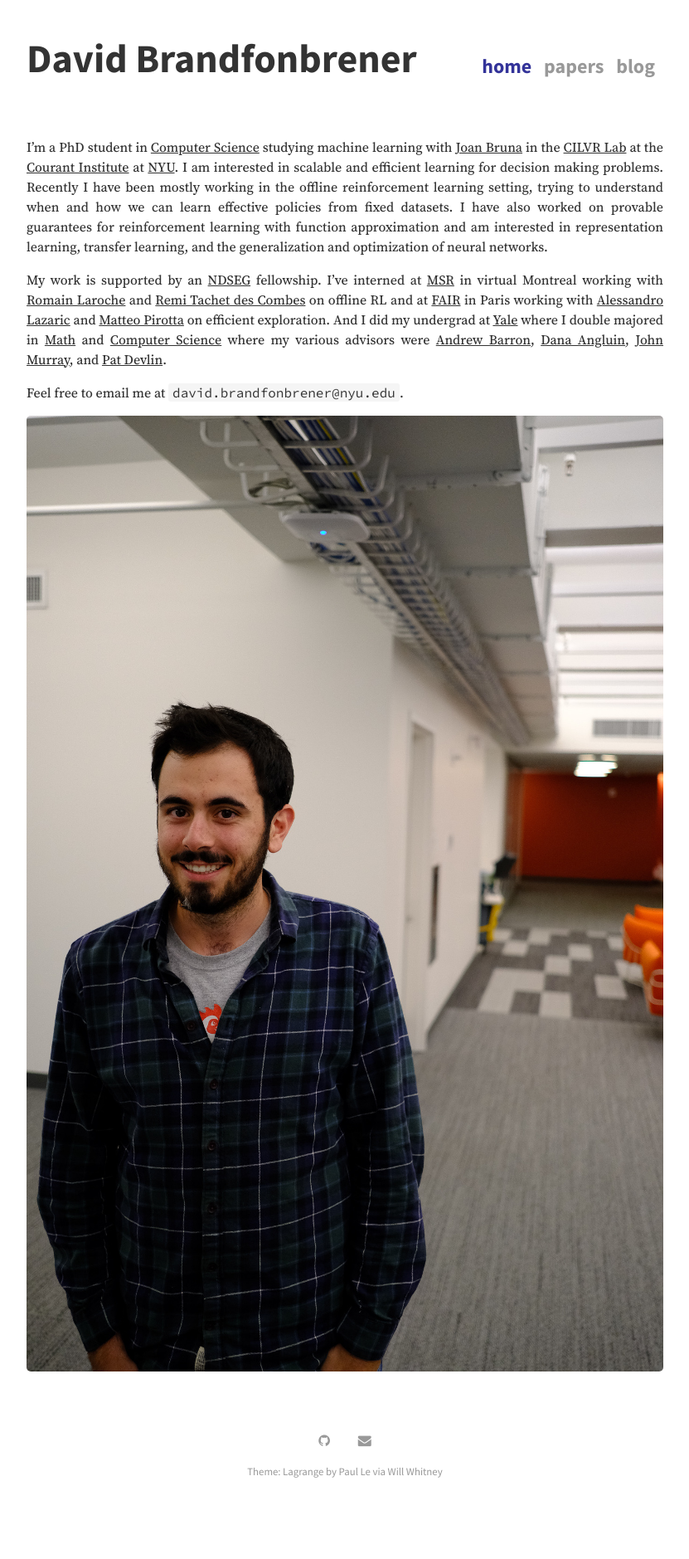
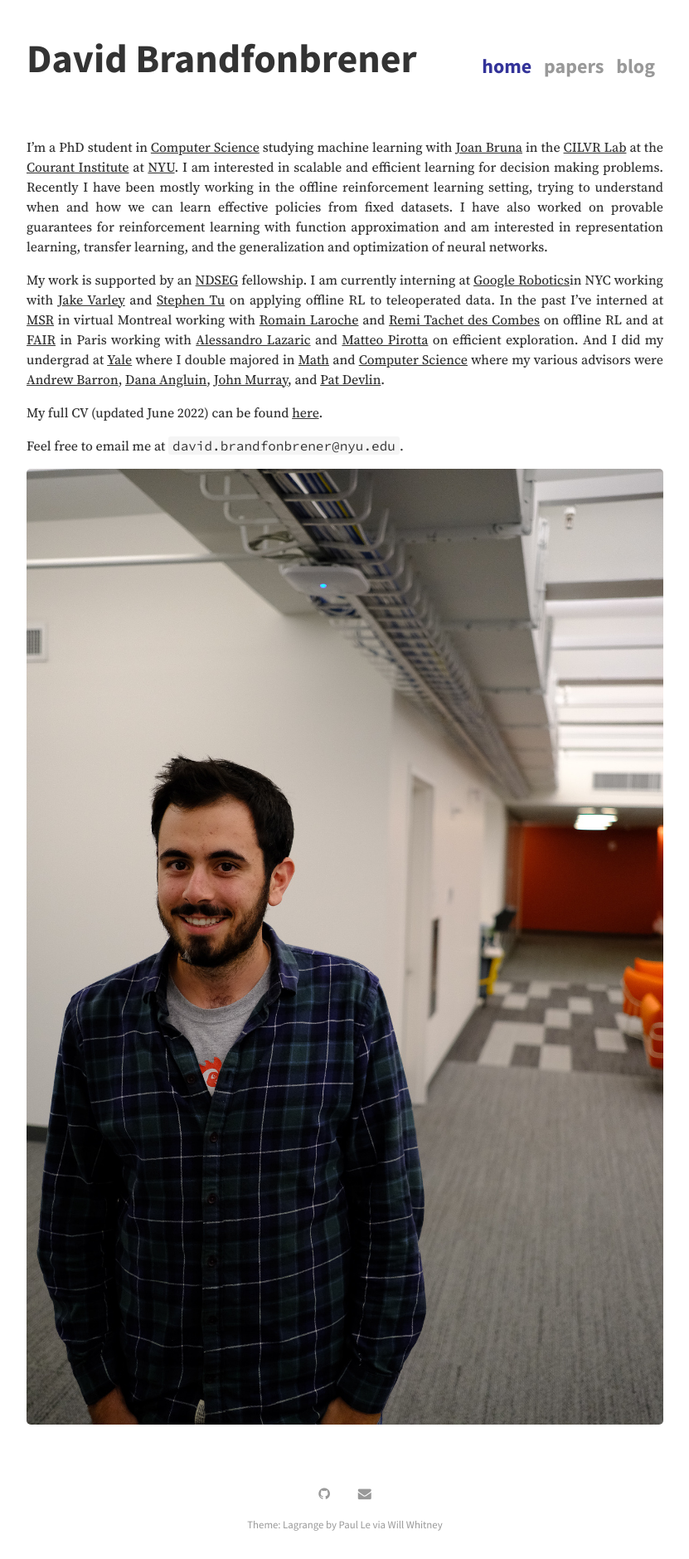
Before and after one commit to davidbrandfonbrener/davidbrandfonbrener.github.io, a Jekyll site: the page built from index.md, in a window 1280 px wide. Shown: the whole page at 83% size, without its empty margins (224-1055 px from the left). Built offline with Jekyll 4.4.1, drawn with Linux system fonts in a browser that asks for light colours; nearby versions of some CDN libraries; a script that is not in the unit is left out; before the commit the page ends 1815 px from its top, so only the background shows below that.

Commit message:
added cv

````diff
--- a/index.md
+++ b/index.md
@@ -5,7 +5,9 @@
 
 I'm a PhD student in [Computer Science](https://cs.nyu.edu/home/index.html) studying machine learning with [Joan Bruna](https://cims.nyu.edu/~bruna/) in the [CILVR Lab](https://wp.nyu.edu/cilvr/) at the [Courant Institute](https://cims.nyu.edu/) at [NYU](https://www.nyu.edu/). I am interested in scalable and efficient learning for decision making problems. Recently I have been mostly working in the offline reinforcement learning setting, trying to understand when and how we can learn effective policies from fixed datasets. I have also worked on provable guarantees for reinforcement learning with function approximation and am interested in representation learning, transfer learning, and the generalization and optimization of neural networks.
 
-My work is supported by an [NDSEG](https://www.ndsegfellowships.org/) fellowship. I've interned at [MSR](https://www.microsoft.com/en-us/research/lab/microsoft-research-montreal/) in virtual Montreal working with [Romain Laroche](https://www.microsoft.com/en-us/research/people/rolaroch/) and [Remi Tachet des Combes](https://www.microsoft.com/en-us/research/people/retachet/) on offline RL and at [FAIR](https://research.fb.com/category/facebook-ai-research/) in Paris working with [Alessandro Lazaric](https://scholar.google.com/citations?user=6JZ3R6wAAAAJ&hl=en) and [Matteo Pirotta](https://teopir.github.io/) on efficient exploration. And I did my undergrad at [Yale](https://www.yale.edu/) where I double majored in [Math](https://math.yale.edu/) and [Computer Science](https://cpsc.yale.edu/) where my various advisors were [Andrew Barron](http://www.stat.yale.edu/~arb4/), [Dana Angluin](https://cpsc.yale.edu/people/dana-angluin), [John Murray](https://medicine.yale.edu/lab/murray/john_murray.profile?source=news), and [Pat Devlin](https://math.yale.edu/people/patrick-devlin).
+My work is supported by an [NDSEG](https://www.ndsegfellowships.org/) fellowship. I am currently interning at [Google Robotics](https://research.google/teams/brain/robotics/)in NYC working with [Jake Varley](https://scholar.google.com/citations?user=UJcm1MoAAAAJ&hl=en) and [Stephen Tu](https://stephentu.github.io/) on applying offline RL to teleoperated data. In the past I've interned at [MSR](https://www.microsoft.com/en-us/research/lab/microsoft-research-montreal/) in virtual Montreal working with [Romain Laroche](https://www.microsoft.com/en-us/research/people/rolaroch/) and [Remi Tachet des Combes](https://www.microsoft.com/en-us/research/people/retachet/) on offline RL and at [FAIR](https://research.fb.com/category/facebook-ai-research/) in Paris working with [Alessandro Lazaric](https://scholar.google.com/citations?user=6JZ3R6wAAAAJ&hl=en) and [Matteo Pirotta](https://teopir.github.io/) on efficient exploration. And I did my undergrad at [Yale](https://www.yale.edu/) where I double majored in [Math](https://math.yale.edu/) and [Computer Science](https://cpsc.yale.edu/) where my various advisors were [Andrew Barron](http://www.stat.yale.edu/~arb4/), [Dana Angluin](https://cpsc.yale.edu/people/dana-angluin), [John Murray](https://medicine.yale.edu/lab/murray/john_murray.profile?source=news), and [Pat Devlin](https://math.yale.edu/people/patrick-devlin).
+
+My full CV (updated June 2022) can be found [here](assets/cv.pdf).
 
 Feel free to email me at ```david.brandfonbrener@nyu.edu```.
 
````
Also changed, not shown: 2 other files.
